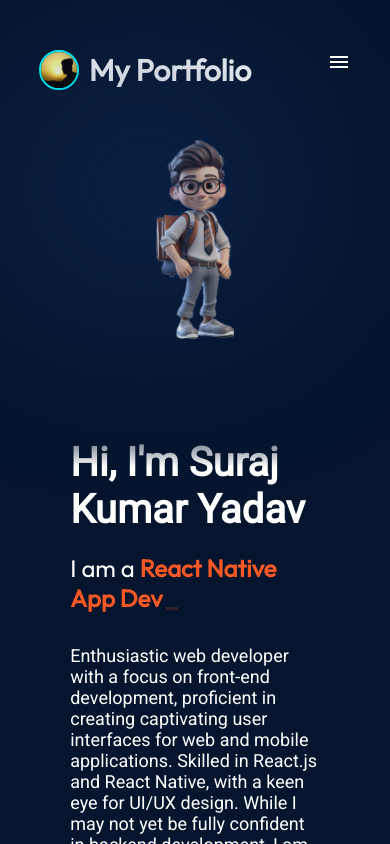
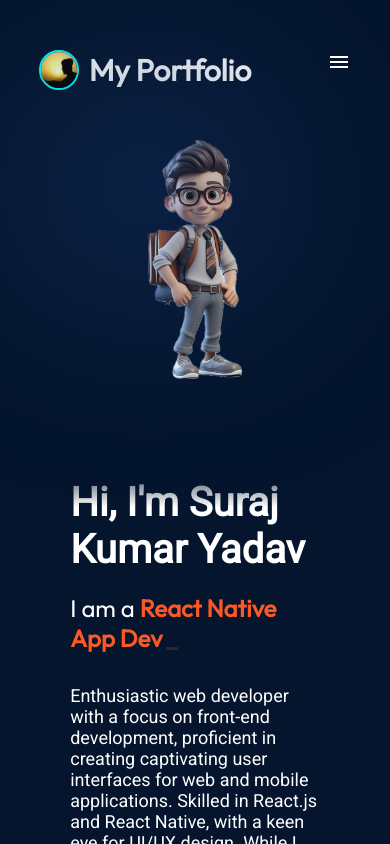
Before and after one commit to SurajKrYadav-SKY/my-portfolio, a React (Vite) app: page / in a window 390 px wide. Shown: the top 844 px of the page. Built offline with nearby package versions, Linux system fonts and the light colour scheme.

Commit message:
Hero Section modified

```diff
--- a/src/components/top/Hero.scss
+++ b/src/components/top/Hero.scss
@@ -55,7 +55,7 @@
     }
   }
   .img {
-    width: 25%;
+    width: 18%;
     height: 10%;
   }
   .topBlur {
@@ -80,5 +80,9 @@
       width: 80%;
       align-items: center;
     }
+    .img {
+      width: 30%;
+      height: 10%;
+    }
   }
 }
```
